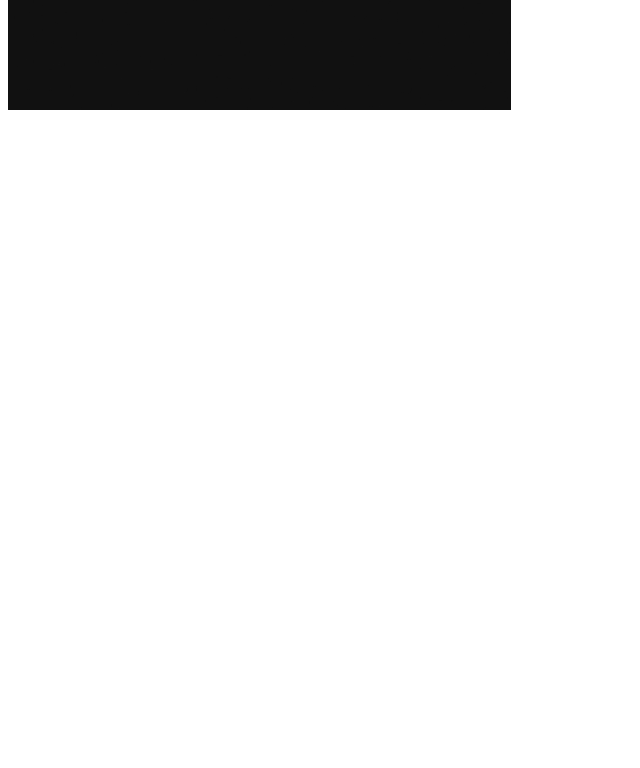
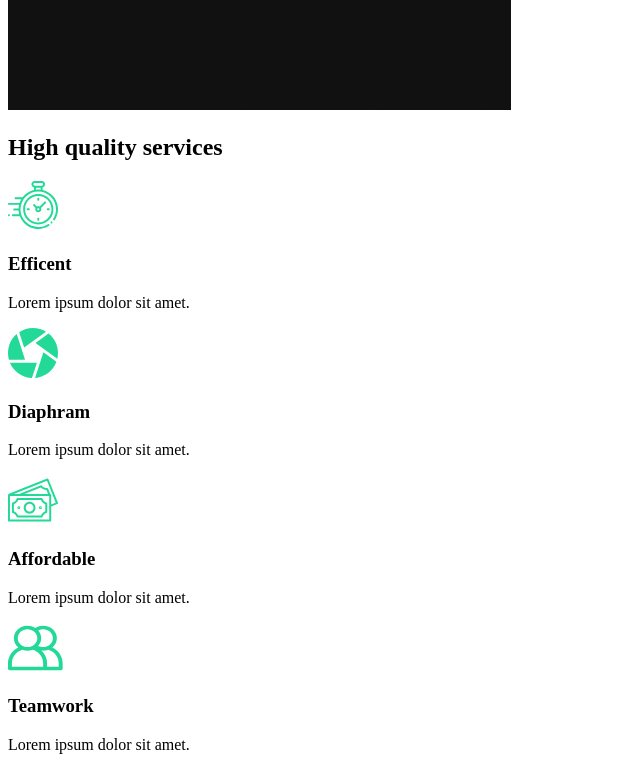
Before and after one commit to timmlaxton/chetbaker, a React (Create React App) app: page / in a window 1280 px wide. Shown: the part 860-1628 px from the top of the page, without its empty margins (0-640 px from the left). Before the commit the page ends 982 px from the top, so only its background shows below. Built offline with nearby package versions, Linux system fonts and the light colour scheme.

Commit message:
added Services component

```diff
--- /dev/null
+++ b/src/components/Services.js
@@ -0,0 +1,55 @@
+import React from "react";
+import clock from "../img/clock.svg";
+import diaphragm from "../img/diaphragm.svg";
+import money from "../img/money.svg";
+import teamwork from "../img/teamwork.svg";
+import home2 from "../img/home2.png";
+
+const Services = () => {
+  return (
+    <div>
+      <div className="services">
+        <div className="description">
+          <h2>
+            High <span>quality</span> services
+          </h2>
+          <div className="cards">
+            <div className="card">
+              <div className="icon">
+                <img src={clock} alt="" />
+                <h3>Efficent</h3>
+              </div>
+              <p>Lorem ipsum dolor sit amet.</p>
+            </div>
+            <div className="card">
+              <div className="icon">
+                <img src={diaphragm} alt="" />
+                <h3>Diaphram</h3>
+              </div>
+              <p>Lorem ipsum dolor sit amet.</p>
+            </div>
+            <div className="card">
+              <div className="icon">
+                <img src={money} alt="" />
+                <h3>Affordable</h3>
+              </div>
+              <p>Lorem ipsum dolor sit amet.</p>
+            </div>
+            <div className="card">
+              <div className="icon">
+                <img src={teamwork} alt="" />
+                <h3>Teamwork</h3>
+              </div>
+              <p>Lorem ipsum dolor sit amet.</p>
+            </div>
+          </div>
+        </div>
+        <div className="image">
+          <img src={home2} alt="" />
+        </div>
+      </div>
+    </div>
+  );
+};
+
+export default Services;
--- a/src/pages/AboutUs.js
+++ b/src/pages/AboutUs.js
@@ -1,10 +1,12 @@
 import React from "react";
 import About from "../components/About";
+import Services from "../components/Services";
 
 const AboutUs = () => {
   return (
     <div>
       <About />
+      <Services />
     </div>
   );
 };
```
